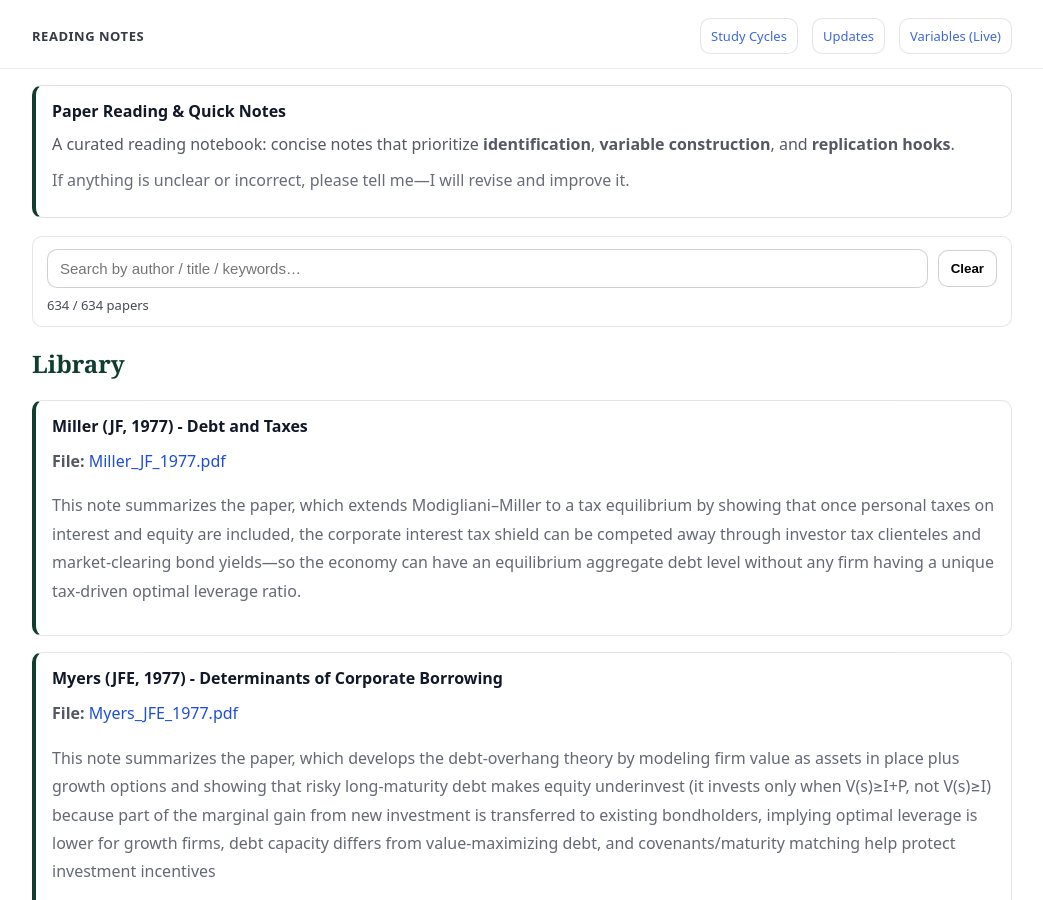
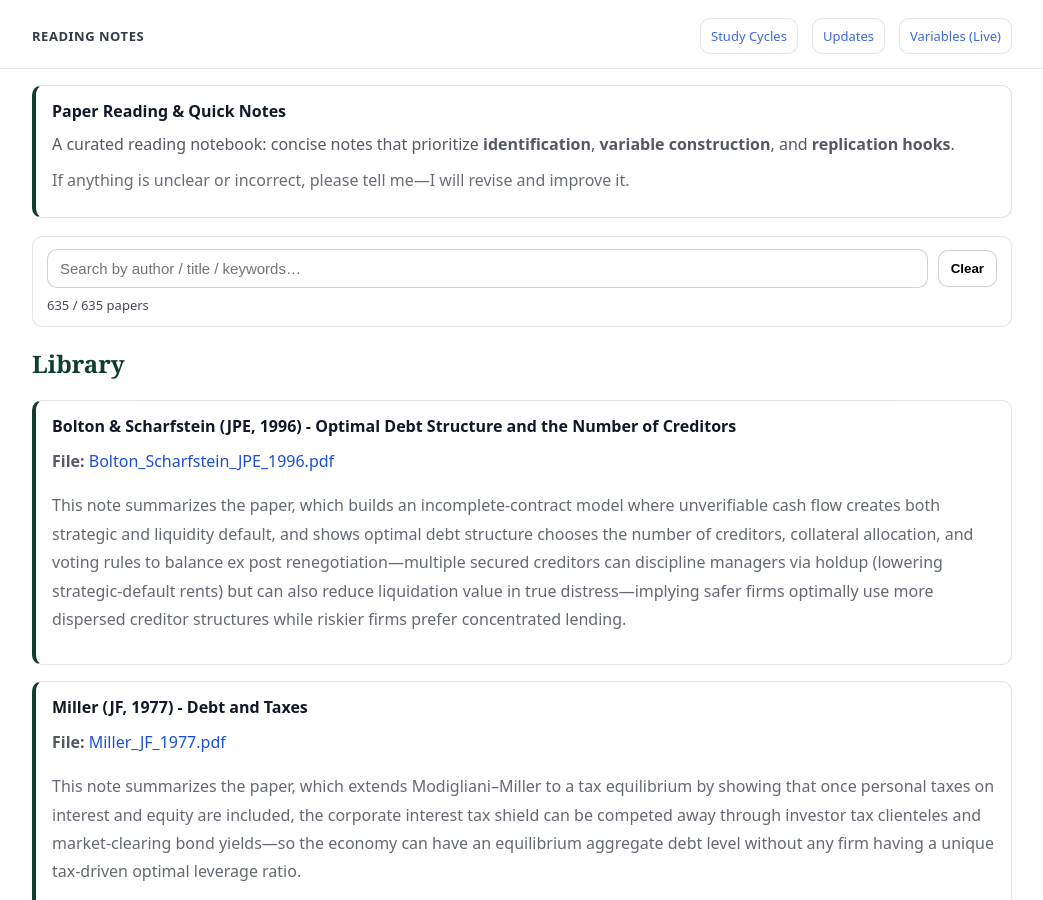
Before and after one commit to yaxinzn/study-archive, a Jekyll site: the page built from reading/index.md, in a window 1280 px wide and 900 px high. Shown: the whole window, without its empty margins (118-1161 px from the left). Built offline with Jekyll 4.4.1, drawn with Linux system fonts in a browser that asks for light colours.

Commit message:
Reading: add/update Bolton_Scharfstein_JPE_1996.pdf

```diff
--- a/_data/reading.yml
+++ b/_data/reading.yml
@@ -1,3 +1,7 @@
+- title: "Bolton & Scharfstein (JPE, 1996) - Optimal Debt Structure and the Number of Creditors"
+  file: "Bolton_Scharfstein_JPE_1996.pdf"
+  desc: "This note summarizes the paper, which builds an incomplete-contract model where unverifiable cash flow creates both strategic and liquidity default, and shows optimal debt structure chooses the number of creditors, collateral allocation, and voting rules to balance ex post renegotiation—multiple secured creditors can discipline managers via holdup (lowering strategic-default rents) but can also reduce liquidation value in true distress—implying safer firms optimally use more dispersed creditor structures while riskier firms prefer concentrated lending."
+
 - title: "Miller (JF, 1977) - Debt and Taxes"
   file: "Miller_JF_1977.pdf"
   desc: "This note summarizes the paper, which extends Modigliani–Miller to a tax equilibrium by showing that once personal taxes on interest and equity are included, the corporate interest tax shield can be competed away through investor tax clienteles and market-clearing bond yields—so the economy can have an equilibrium aggregate debt level without any firm having a unique tax-driven optimal leverage ratio."
```
Also changed, not shown: 1 other file.
